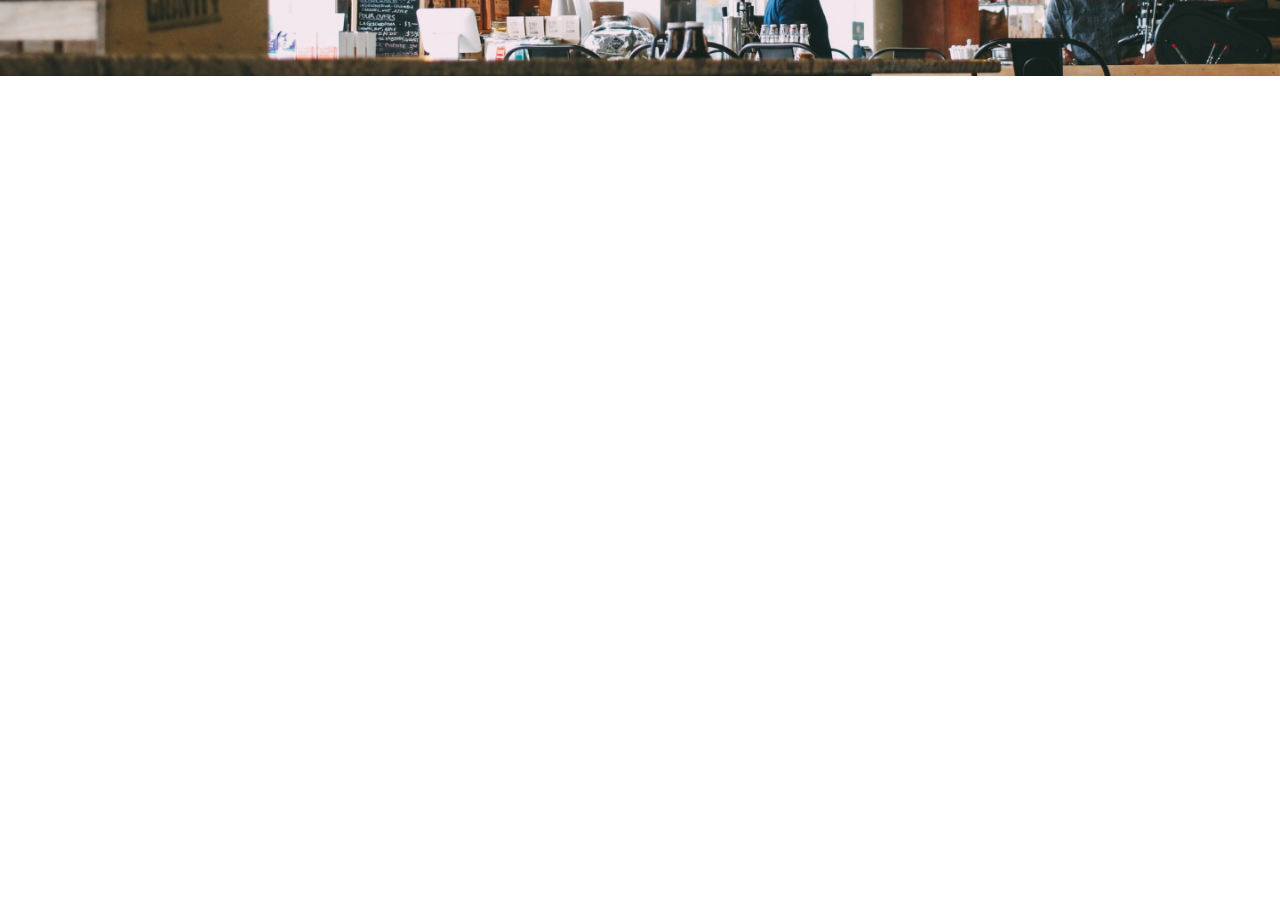
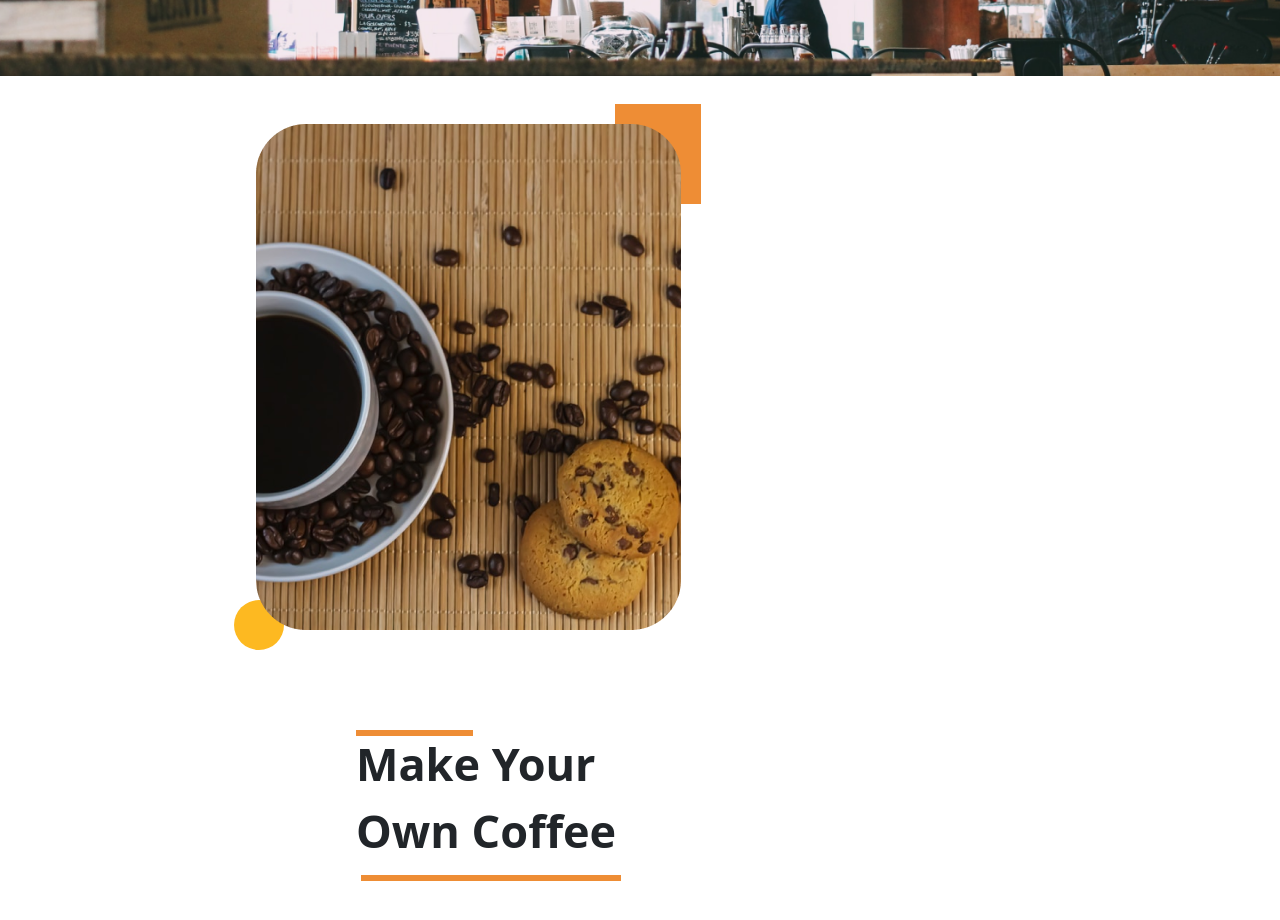
Before and after one commit to safasad/safasad-Et3-Internship-Task-2022, a React (Create React App) app: page / in a window 1280 px wide. Shown: the part 560-1480 px from the top of the page. Before the commit the page ends 800 px from the top, so only its background shows below. Built offline with nearby package versions, Linux system fonts and the light colour scheme.

Commit message:
Add second section

```diff
--- a/src/App.js
+++ b/src/App.js
@@ -1,11 +1,13 @@
 import FirstSection from './Components/firstSection/FirstSection';
 import Header from './Components/Header/Header';
+import SecondSection from './Components/SecondSection/SecondSection';
 
 function App() {
   return (
     <div >
       <Header/>
       <FirstSection/>
+      <SecondSection/>
 
     </div>
   );
--- /dev/null
+++ b/src/Components/SecondSection/SecondSection.js
@@ -0,0 +1,19 @@
+import React from "react";
+import img from "../../assets/images/image.png";
+import "./section2.css";
+const SecondSection = () => {
+  return (
+    <div className="sectionContainer mt-5">
+      <div className="position-relative d-inline-block">
+        <div className="coffeeImg ">
+          <img src={img} alt="coffee" />
+        </div>
+      </div>
+      <div className="text d-inline-block">
+        Make Your <br /> Own Coffee
+      </div>
+    </div>
+  );
+};
+
+export default SecondSection;
--- /dev/null
+++ b/src/Components/SecondSection/section2.css
@@ -0,0 +1,56 @@
+.sectionContainer {
+  padding: 0 20%;
+  margin-bottom: 20%;
+}
+.coffeeImg::before {
+  content: "";
+  position: absolute;
+  top: -20px;
+  right: -20px;
+  width: 86px;
+  height: 100px;
+  background-color: #ee8d35;
+  z-index: -1;
+}
+.coffeeImg::after {
+    content: "";
+    position: absolute;
+    bottom: -20px;
+    left: -22px;
+    width: 50px;
+    height: 50px;
+    border-radius: 50%;
+    background-color: #FDB921;
+    z-index: -1;
+}
+
+.text {
+  font-size: 45px;
+  font-weight: bold;
+  margin: 100px 0 0 100px;
+  position: relative;
+}
+.text::before {
+  content: " ";
+  position: absolute;
+  width: 45%;
+  height: 6px;
+  background-color: #ee8d35;
+}
+.text::after {
+  content: " ";
+  position: absolute;
+  width: 100%;
+  height: 6px;
+  background-color: #ee8d35;
+  top: 108%;
+  right: -2%;
+}
+
+@media screen and (max-width: 576px) {
+    .sectionContainer {
+        padding: 0 64px;;
+    }
+
+
+ }
--- a/src/index.css
+++ b/src/index.css
@@ -1,13 +1,13 @@
 body {
   margin: 0;
-  font-family: -apple-system, BlinkMacSystemFont, 'Segoe UI', 'Roboto', 'Oxygen',
-    'Ubuntu', 'Cantarell', 'Fira Sans', 'Droid Sans', 'Helvetica Neue',
+  font-family: -apple-system, BlinkMacSystemFont, "Segoe UI", "Roboto", "Oxygen",
+    "Ubuntu", "Cantarell", "Fira Sans", "Droid Sans", "Helvetica Neue",
     sans-serif;
   -webkit-font-smoothing: antialiased;
   -moz-osx-font-smoothing: grayscale;
 }
 
 code {
-  font-family: source-code-pro, Menlo, Monaco, Consolas, 'Courier New',
+  font-family: source-code-pro, Menlo, Monaco, Consolas, "Courier New",
     monospace;
 }
```
